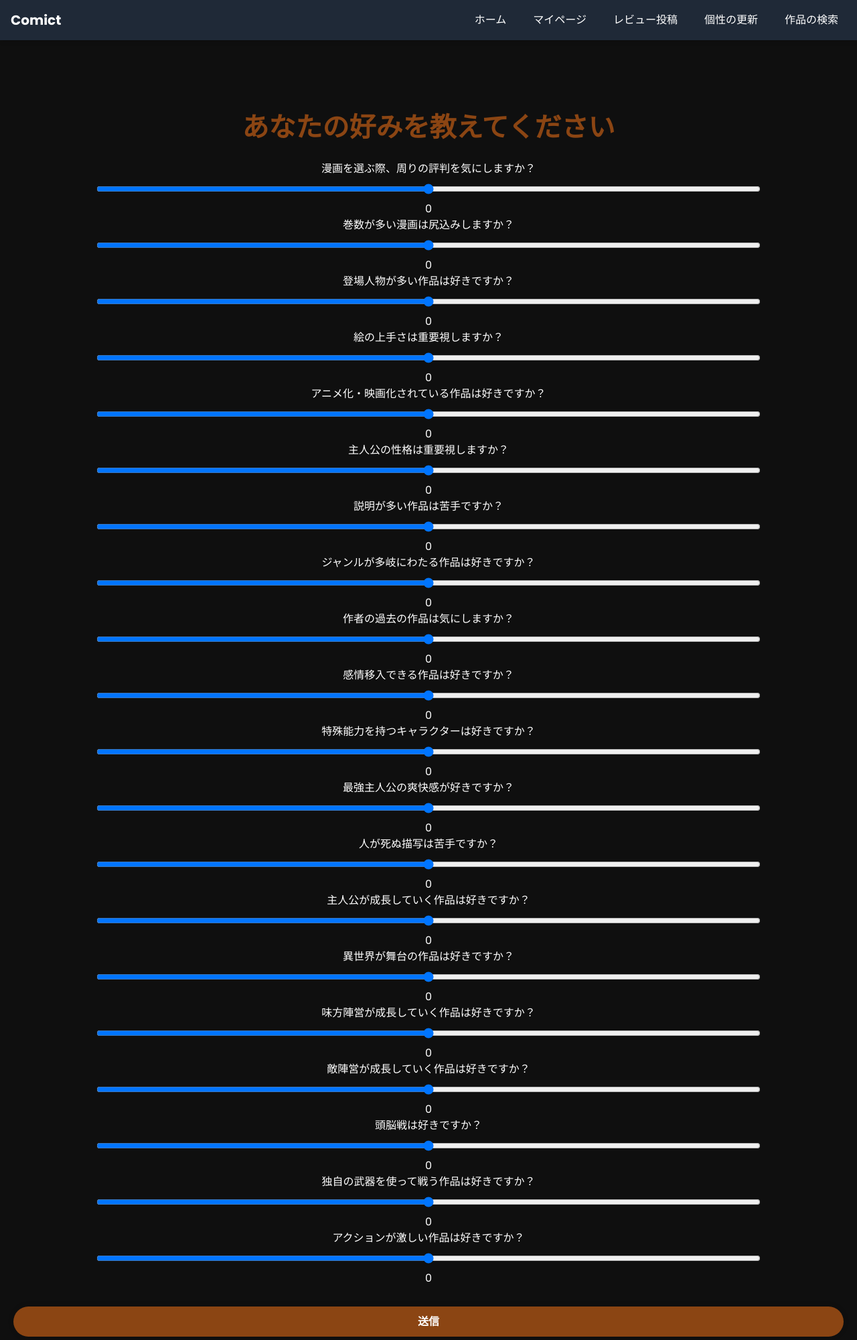
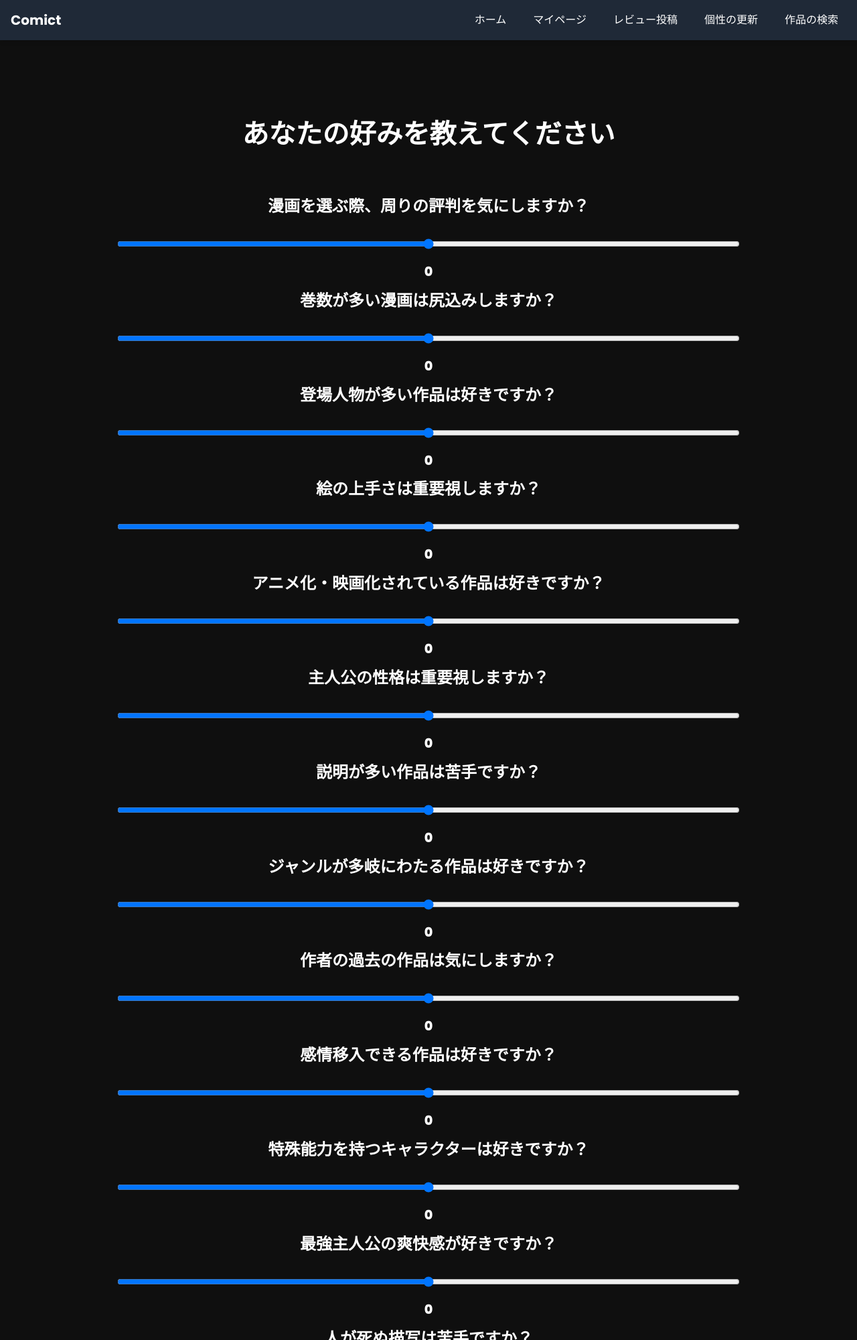
Before and after one commit to kou7306/comict, a Flask app: page /1/1/question in a window 1280 px wide. Shown: the top 2000 px of the page at 67% size. Run offline with Flask 3, Linux system fonts and the light colour scheme; some libraries are stand-ins or nearby versions.

Commit message:
question-ui

```diff
--- a/static/css/question.css
+++ b/static/css/question.css
@@ -9,63 +9,34 @@ form{
   align-items: center;
   flex-flow: column;
   padding: 0 20px;
+  margin: 40px 0;
 }
 
 .form-group h1 {
-  font-size: 40px;
+  font-size: 2.5rem;
+  font-weight: 800;
+  margin-bottom: 60px;
+  color: #fff;
+}
+
+.form-group h2 {
+  font-size: 1.5rem;
   font-weight: 800;
   margin-bottom: 20px;
-  color: #8B4513;
+  color: #fff;
 }
 
-.radio-box{
-  max-width: 800px;
-  width: 100%;
-  background: transparent;
-  border: 2px solid rgba(255, 255, 255, .2);
-  backdrop-filter: blur(20px);
-  box-shadow: 0 0 10px rgba(0 ,0 ,0 , .2);
-  color: #8B4513;
-  border-radius: 10px;
-  padding: 30px 40px;
-  display: flex;
-  flex-flow: column;
-  justify-content: center;
-  align-items: center;
-  margin: 20px 0;
+.form-group p{
+  font-size: 1.2rem;
+  font-weight: 800;
+  margin: 10px;
+  color: #fff;
 }
 
-.radio-button-group{
-  display: flex;
-  flex-direction: row;
-  justify-content: space-between;
 
-}
 
-.radio-button {
-  display: flex;
-  flex-direction: column;
-  justify-content: center;
-  align-items: center;
-  margin: 0 20px;
-}
-
-.btn{
-  width: 100%;
-  height: 45px;
-  background: #8B4513;
-  border: none;
-  outline: none;
-  border-radius: 40px;
-  box-shadow: 0 0 10px rgba(0 ,0 ,0 , .1);
-  cursor: pointer;
-  font-size: 16px;
-  color: white;
-  font-weight: 600;
-  margin: 30px 0;
-}
 
 input[type='range'] {
-  width: 80%; /* スライダーの幅を変更 */
+  width: 75%; /* スライダーの幅を変更 */
   margin: 10px 0; /* スライダーの上下の余白を追加 */
 }
--- a/templates/question1.html
+++ b/templates/question1.html
@@ -6,86 +6,86 @@
   <div class="form-group">
     <h1>あなたの好みを教えてください</h1>
     <h2>漫画を選ぶ際、周りの評判を気にしますか？</h2>
-    <input type="range" min="-5" max="5" step="1" name="question-01" id="slider1">
+    <input type="range" min="-5" max="5" step="1" name="question-01" id="slider1" class="slider">
     <p id="sliderValue1">0</p>
 
     <h2>巻数が多い漫画は尻込みしますか？</h2>
-    <input type="range" min="-5" max="5" step="1" name="question-02" id="slider2">
+    <input type="range" min="-5" max="5" step="1" name="question-02" id="slider2" class="slider">
     <p id="sliderValue2">0</p>
 
     <h2>登場人物が多い作品は好きですか？</h2>
-    <input type="range" min="-5" max="5" step="1" name="question-03" id="slider3">
+    <input type="range" min="-5" max="5" step="1" name="question-03" id="slider3" class="slider">
     <p id="sliderValue3">0</p>
 
     <h2>絵の上手さは重要視しますか？</h2>
-    <input type="range" min="-5" max="5" step="1" name="question-04" id="slider4">
+    <input type="range" min="-5" max="5" step="1" name="question-04" id="slider4" class="slider">
     <p id="sliderValue4">0</p>
 
     <h2>アニメ化・映画化されている作品は好きですか？</h2>
-    <input type="range" min="-5" max="5" step="1" name="question-05" id="slider5">
+    <input type="range" min="-5" max="5" step="1" name="question-05" id="slider5" class="slider">
     <p id="sliderValue5">0</p>
 
     <h2>主人公の性格は重要視しますか？</h2>
-    <input type="range" min="-5" max="5" step="1" name="question-06" id="slider6">
+    <input type="range" min="-5" max="5" step="1" name="question-06" id="slider6" class="slider">
     <p id="sliderValue6">0</p>
 
     <h2>説明が多い作品は苦手ですか？</h2>
-    <input type="range" min="-5" max="5" step="1" name="question-07" id="slider7">
+    <input type="range" min="-5" max="5" step="1" name="question-07" id="slider7" class="slider">
     <p id="sliderValue7">0</p>
 
     <h2>ジャンルが多岐にわたる作品は好きですか？</h2>
-    <input type="range" min="-5" max="5" step="1" name="question-08" id="slider8">
+    <input type="range" min="-5" max="5" step="1" name="question-08" id="slider8" class="slider">
     <p id="sliderValue8">0</p>
 
     <h2>作者の過去の作品は気にしますか？</h2>
-    <input type="range" min="-5" max="5" step="1" name="question-09" id="slider9">
+    <input type="range" min="-5" max="5" step="1" name="question-09" id="slider9" class="slider">
     <p id="sliderValue9">0</p>
 
     <h2>感情移入できる作品は好きですか？</h2>
-    <input type="range" min="-5" max="5" step="1" name="question-10" id="slider10">
+    <input type="range" min="-5" max="5" step="1" name="question-10" id="slider10" class="slider">
     <p id="sliderValue10">0</p>
 
     <h2>特殊能力を持つキャラクターは好きですか？</h2>
-    <input type="range" min="-5" max="5" step="1" name="question-11" id="slider11">
+    <input type="range" min="-5" max="5" step="1" name="question-11" id="slider11" class="slider">
     <p id="sliderValue11">0</p>
 
     <h2>最強主人公の爽快感が好きですか？</h2>
-    <input type="range" min="-5" max="5" step="1" name="question-12" id="slider12">
+    <input type="range" min="-5" max="5" step="1" name="question-12" id="slider12" class="slider">
     <p id="sliderValue12">0</p>
 
     <h2>人が死ぬ描写は苦手ですか？</h2>
-    <input type="range" min="-5" max="5" step="1" name="question-13" id="slider13">
+    <input type="range" min="-5" max="5" step="1" name="question-13" id="slider13" class="slider">
     <p id="sliderValue13">0</p>
 
     <h2>主人公が成長していく作品は好きですか？</h2>
-    <input type="range" min="-5" max="5" step="1" name="question-14" id="slider14">
+    <input type="range" min="-5" max="5" step="1" name="question-14" id="slider14" class="slider">
     <p id="sliderValue14">0</p>
 
     <h2>異世界が舞台の作品は好きですか？</h2>
-    <input type="range" min="-5" max="5" step="1" name="question-15" id="slider15">
+    <input type="range" min="-5" max="5" step="1" name="question-15" id="slider15" class="slider">
     <p id="sliderValue15">0</p>
 
     <h2>味方陣営が成長していく作品は好きですか？</h2>
-    <input type="range" min="-5" max="5" step="1" name="question-16" id="slider16">
+    <input type="range" min="-5" max="5" step="1" name="question-16" id="slider16" class="slider">
     <p id="sliderValue16">0</p>
 
     <h2>敵陣営が成長していく作品は好きですか？</h2>
-    <input type="range" min="-5" max="5" step="1" name="question-17" id="slider17">
+    <input type="range" min="-5" max="5" step="1" name="question-17" id="slider17" class="slider">
     <p id="sliderValue17">0</p>
 
     <h2>頭脳戦は好きですか？</h2>
-    <input type="range" min="-5" max="5" step="1" name="question-18" id="slider18">
+    <input type="range" min="-5" max="5" step="1" name="question-18" id="slider18" class="slider">
     <p id="sliderValue18">0</p>
 
     <h2>独自の武器を使って戦う作品は好きですか？</h2>
-    <input type="range" min="-5" max="5" step="1" name="question-19" id="slider19">
+    <input type="range" min="-5" max="5" step="1" name="question-19" id="slider19" class="slider">
     <p id="sliderValue19">0</p>
 
     <h2>アクションが激しい作品は好きですか？</h2>
-    <input type="range" min="-5" max="5" step="1" name="question-20" id="slider20">
+    <input type="range" min="-5" max="5" step="1" name="question-20" id="slider20" class="slider">
     <p id="sliderValue20">0</p>
 
-  <button type="submit" class="btn">送信</button>
+    <button type="submit" class="bg-blue-500 text-white py-2 px-4 rounded hover:bg-blue-600 my-4 w-3/12">マッチング開始</button>
 </div>
 </form>
 <script>
--- a/templates/question2.html
+++ b/templates/question2.html
@@ -85,7 +85,7 @@
     <input type="range" min="-5" max="5" step="1" name="question-20" id="slider20">
     <p id="sliderValue20">0</p>
 
-  <button type="submit" class="btn">送信</button>
+    <button type="submit" class="bg-blue-500 text-white py-2 px-4 rounded hover:bg-blue-600 my-4 w-3/12">マッチング開始</button>
 </div>
 </form>
 <script>
--- a/templates/question3.html
+++ b/templates/question3.html
@@ -85,7 +85,7 @@
     <input type="range" min="-5" max="5" step="1" name="question-20" id="slider20">
     <p id="sliderValue20">0</p>
 
-  <button type="submit" class="btn">送信</button>
+    <button type="submit" class="bg-blue-500 text-white py-2 px-4 rounded hover:bg-blue-600 my-4 w-3/12">マッチング開始</button>
 </div>
 </form>
 <script>
--- a/templates/question4.html
+++ b/templates/question4.html
@@ -85,7 +85,7 @@
     <input type="range" min="-5" max="5" step="1" name="question-20" id="slider20">
     <p id="sliderValue20">0</p>
 
-  <button type="submit" class="btn">送信</button>
+    <button type="submit" class="bg-blue-500 text-white py-2 px-4 rounded hover:bg-blue-600 my-4 w-3/12">マッチング開始</button>
 </div>
 </form>
 <script>
--- a/templates/question5.html
+++ b/templates/question5.html
@@ -85,7 +85,7 @@
     <input type="range" min="-5" max="5" step="1" name="question-20" id="slider20">
     <p id="sliderValue20">0</p>
 
-  <button type="submit" class="btn">送信</button>
+    <button type="submit" class="bg-blue-500 text-white py-2 px-4 rounded hover:bg-blue-600 my-4 w-3/12">マッチング開始</button>
 </div>
 </form>
 <script>
--- a/templates/question6.html
+++ b/templates/question6.html
@@ -85,7 +85,7 @@
     <input type="range" min="-5" max="5" step="1" name="question-20" id="slider20">
     <p id="sliderValue20">0</p>
 
-  <button type="submit" class="btn">送信</button>
+    <button type="submit" class="bg-blue-500 text-white py-2 px-4 rounded hover:bg-blue-600 my-4 w-3/12">マッチング開始</button>
 </div>
 </form>
 <script>
--- a/templates/question7.html
+++ b/templates/question7.html
@@ -85,7 +85,7 @@
     <input type="range" min="-5" max="5" step="1" name="question-20" id="slider20">
     <p id="sliderValue20">0</p>
 
-  <button type="submit" class="btn">送信</button>
+    <button type="submit" class="bg-blue-500 text-white py-2 px-4 rounded hover:bg-blue-600 my-4 w-3/12">マッチング開始</button>
 </div>
 </form>
 <script>
```
Also changed, not shown: templates/genre.html (+18 -18 lines).
